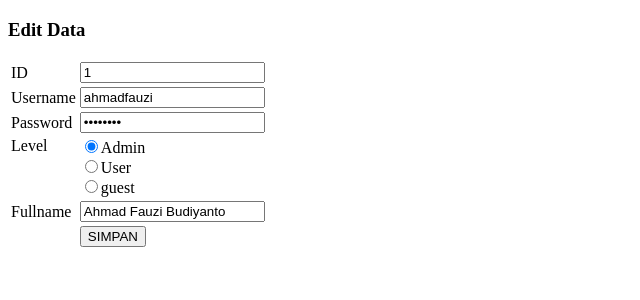
After one commit to AhmadFauzi03/php-api, a PHP site: page /edit.php?id=1 in a window 1280 px wide. The commit adds this page. Shown: the top 300 px of the page, without its empty margins (0-640 px from the left). Run offline with PHP 8.4, Linux system fonts and the light colour scheme; data comes from the database, SQL or seed files in the repository.

Commit message:
edit_data

```diff
--- /dev/null
+++ b/edit.php
@@ -0,0 +1,54 @@
+<!DOCTYPE html>
+<html lang="en" dir="ltr">
+  <head>
+    <meta charset="utf-8">
+    <title></title>
+  </head>
+  <body>
+    <h3>Edit Data</h3>
+
+    <?php
+      $koneksi = mysqli_connect("localhost","root","","php-api");
+      $id = $_GET['id'];
+      $qry = mysqli_query($koneksi,"SELECT * FROM users WHERE id='$id'");
+      $data = mysqli_fetch_array($qry);
+      function radio($value, $input) {
+        $result = $value==$input?'checked':'';
+        return $result;
+      }
+      ?>
+
+      <form action="update.php" method="post">
+        <table>
+          <tr>
+            <td>ID</td>
+            <td><input type="text" name="id" value="<?php echo $data['id']; ?>"></td>
+          </tr>
+          <tr>
+            <td>Username</td>
+            <td><input type="text" name="username" value="<?php echo $data['username']; ?>"></td>
+          </tr>
+          <tr>
+            <td>Password</td>
+            <td><input type="password" name="password" value="<?php echo $data['password']; ?>"></td>
+          </tr>
+          <tr>
+            <td style="vertical-align: top">Level</td>
+            <td>
+              <input type="radio" name="level" value="admin" <?php echo radio("admin", $data['level']) ?>>Admin<br>
+              <input type="radio" name="level" value="user" <?php echo radio("user", $data['level']) ?>>User<br>
+              <input type="radio" name="level" value="guest" <?php echo radio("guest", $data['level']) ?>>guest
+            </td>
+          </tr>
+          <tr>
+            <td>Fullname</td>
+            <td><input type="text" name="fullname" value="<?php echo $data['fullname']; ?>"></td>
+          </tr>
+          <tr>
+            <td></td>
+            <td><button type="submit" value="Simpan">SIMPAN</button>
+          </tr>
+        </table>
+      </form>
+  </body>
+</html>
--- a/index.php
+++ b/index.php
@@ -28,6 +28,7 @@ $user = query("SELECT * FROM users");
 	 			<td bgcolor="#30ced1" align="center">Username</td>
 	 			<td bgcolor="#30ced1" align="center">Level</td>
 	 			<td bgcolor="#30ced1" align="center">Fullname</td>
+				 <td bgcolor="#30ced1" align="center">Action</td>
 	 		</tr>
 	 		<?php foreach($user as $user) : ?>
 				 <tr>
@@ -35,6 +36,10 @@ $user = query("SELECT * FROM users");
 				 	<td><?= $user["username"] ?></td>
 				 	<td><?= $user["level"] ?></td>
 				 	<td><?= $user["fullname"] ?></td>
+					 <td align="center">
+				<a href="edit.php?id=<?php echo $user['id']; ?>">Edit</a>
+				<a href="delete.php?id=<?php echo $user['id']; ?>">Delete</a>
+			</td>
 				 </tr>
 				<?php endforeach; ?>
 	 	</table>
```
Also changed, not shown: update.php (added, +10 -0 lines).
